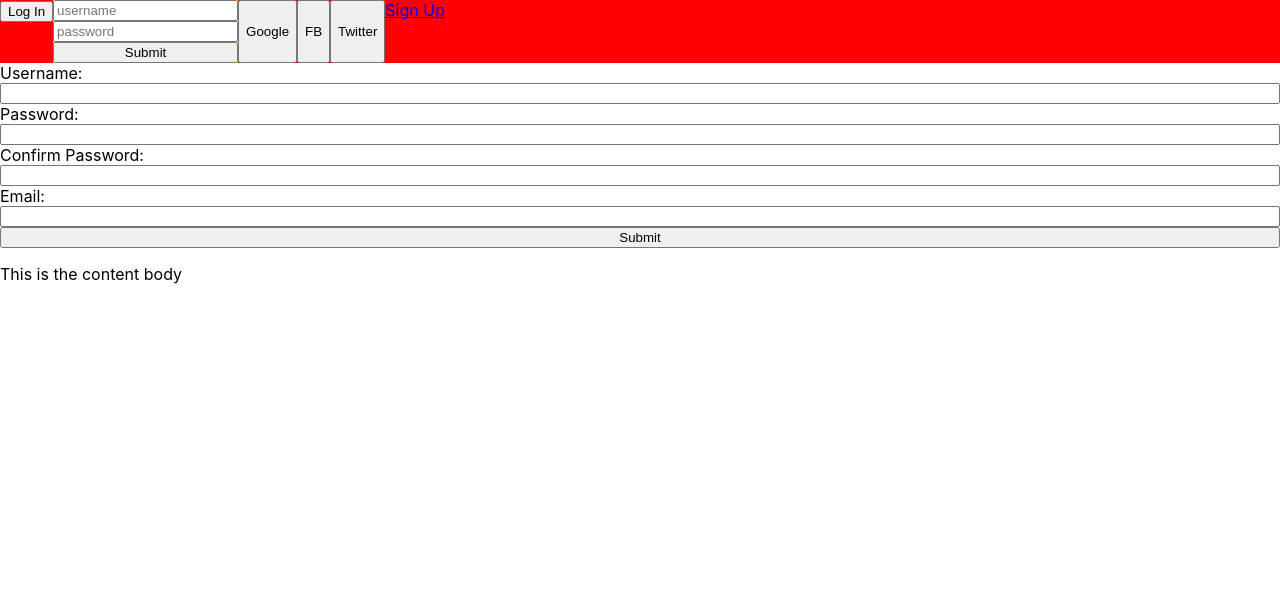
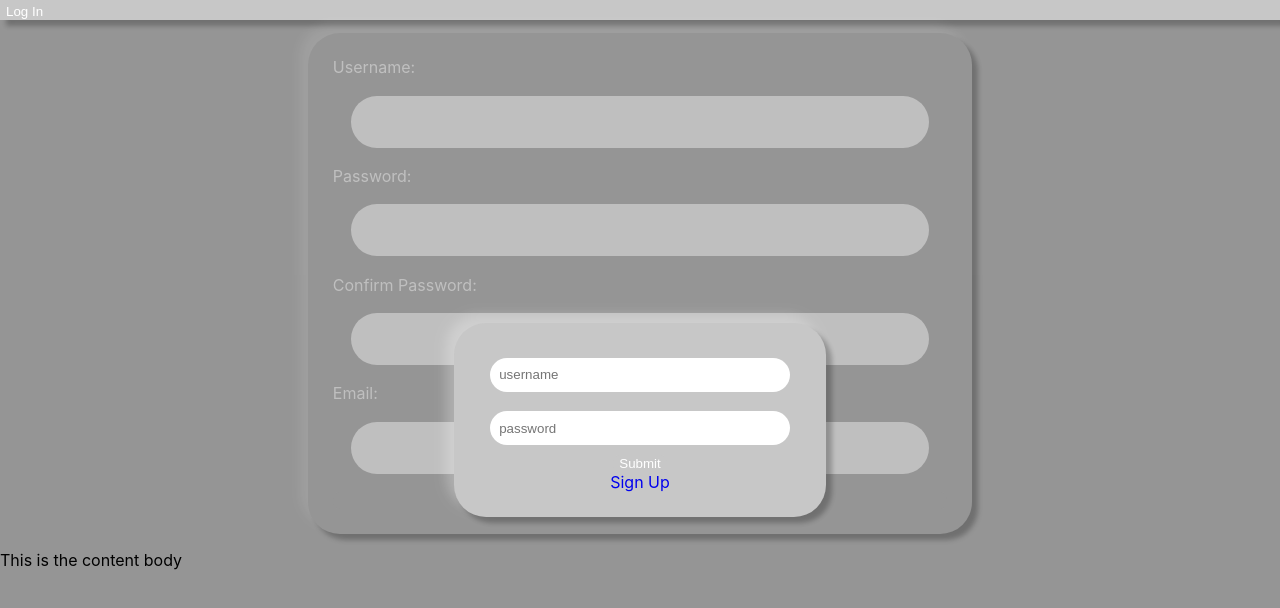
Before and after one commit to MS-Izoku/documentor-react, a React (Create React App) app: page /create-account in a window 1280 px wide. Both pictures are taken after a click on the button "Log In". Shown: the top 608 px of the page. Built offline with nearby package versions, Linux system fonts and the light colour scheme.

Commit message:
login modal can now popup and click out

```diff
--- a/package.json
+++ b/package.json
@@ -7,6 +7,7 @@
     "@testing-library/react": "^9.5.0",
     "@testing-library/user-event": "^7.2.1",
     "lodash": "^4.17.15",
+    "mdbreact": "^4.25.6",
     "react": "^16.13.1",
     "react-dom": "^16.13.1",
     "react-router-dom": "^5.1.2",
--- a/src/App.css
+++ b/src/App.css
@@ -1,48 +1,121 @@
-*{
-  --background-color: rgb(255 , 255 , 255);
-  --font-color: rgb(0 , 0 , 0);
-  --shadow-color: rgba(0 , 0 , 0 , 0.25);
+* {
+    --background-color: rgb(199, 199, 199);
+    --font-color: rgb(0, 0, 0);
+    --shadow-color: rgba(0, 0, 0, 0.25);
+    --highlight-color: rgba(255, 255, 255, 0.5);
+    /*#region Nu Variables */
+    --nu-text: rgb(255, 255, 255);
+    --nu-shadow-spread: 5px;
+    --nu-shadow-v: 6px;
+    --nu-shadow-h: 6px;
+    --nu-shadow-color: rgba(0, 0, 0, 0.25);
+    --nu-highlight-color: rgba(255 , 255 , 255 , 0.25);
 
+    --nu-shadow: var(--nu-shadow-h) var(--nu-shadow-v) var(--nu-shadow-spread) 0 var(--nu-shadow-color),
+                 -8px -8px 12px 0 var(--nu-highlight-color);
+    --nu-indent: var(--nu-shadow-h) var(--nu-shadow-v) var(--nu-shadow-spread) 0 var(--nu-shadow-color) inset,
+                -8px -8px 12px 0 var(--nu-highlight-color) inset;
+    /*#endregion */
 }
 
-.wrapper{
-  display: flex;
+body {
+    background-color: var(--background-color);
 }
 
-.wrapper-col{
-  display: flex;
-  flex-direction: column;
+#page-header {
+    box-shadow: var(--nu-shadow);
+    display: flex;
 }
 
-#page-header{
-  background: red;
-  display: flex;
+#login-area {
+    display: flex;
+    flex-direction: column;
+    justify-content: center;
+    align-self: right;
 }
 
-#login-area{
-  display: flex;
-  flex-direction: column;
-  justify-content:center;
-  align-self: right;
+#login-area a {
+    text-align: center;
+    text-decoration: none;
 }
 
-#login-area a{
-  color: yellow;
-  text-align: center;
-  text-decoration: none;
+#login {
+    display: flex;
+    flex-direction: column;
 }
 
-#login{
-  display: flex;
-  flex-direction: column;
+#oauth-login {
+    display: flex;
+    justify-content: center;
 }
 
-#oauth-login{
-  display: flex;
-  justify-content: center;
+#sign-up {
+    display: flex;
+    flex-direction: column;
+    width: 50%;
+    min-width: 50%;
 }
 
-#sign-up{
+.page-area {
+    --side-margin: 2%;
+    --vertical-margin: 1%;
+    display: flex;
+    justify-content: center;
+    margin: var(--vertical-margin) var(--side-margin) var(--vertical-margin) var(--side-margin);
+}
+
+.page-overlay{
+  width: 100%;
+  min-width: 100%;
+
+  height: 100%;
+  min-height: 100%;
+
   display: flex;
-  flex-direction: column;
+  position: fixed;
+  background: rgba(0 , 0 , 0 , 0.25);
 }
+
+.page-overlay *{
+  margin: auto;
+}
+
+.w-25{
+  width: 25%;
+  min-width: 25%;
+}
+
+/*#region Nu */
+.nu-button {
+    background: var(--background-color);
+    border-radius: 0.5em;
+    color: var(--nu-text);
+    border: none;
+}
+
+.nu-form {
+    background: var(--background-color);
+    border-radius: 2em;
+    padding: 2%;
+    color: var(--nu-text);
+    border: none;
+    box-shadow: var(--nu-shadow);
+}
+
+.nu-input {
+    background: white;
+    border-radius: 3em;
+    padding: 3%;
+    color: black;
+    border: none;
+    margin: 3%;
+}
+
+.nu-frame {
+    background: var(--background-color);
+    border-radius: 0.5em;
+    border: 5px solid green;
+}
+
+
+/*#endregion */
--- a/src/App.js
+++ b/src/App.js
@@ -2,12 +2,13 @@ import React, { Component } from "react";
 import { BrowserRouter as Router, Route } from "react-router-dom";
 import AppHeader from "./Containers/AppHeader";
 import { baseURL } from "./services/asyncHelper";
+import LoginForm from "./Containers/LoginForm";
 import "./App.css";
 
 //#region Pages
 import CreateAccountPage from "./Pages/CreateAccountPage";
 import Error404Page from "./Pages/Error404Page";
-import HomePage from './Pages/HomePage'
+import HomePage from "./Pages/HomePage";
 ////#endregion
 
 class App extends Component {
@@ -17,6 +18,7 @@ class App extends Component {
       profile_img: undefined,
     },
     loggedIn: window.localStorage.token !== undefined,
+    loginModalActive: false,
   };
 
   logIn = (userObj) => {
@@ -31,6 +33,10 @@ class App extends Component {
         username: "",
       },
     });
+  };
+
+  toggleLoginModal = () => {
+    this.setState({ loginModalActive: !this.state.loginModalActive });
   };
 
   componentDidMount() {
@@ -59,9 +65,16 @@ class App extends Component {
           loggedIn={this.state.loggedIn}
           login={this.logIn}
           logOut={this.logOut}
+          toggleLoginModal={this.toggleLoginModal}
         />
-        {/* <Route path="*" component={Error404Page} /> */}
-        <Route exact path="/" component={HomePage}/>
+        <LoginForm
+          login={this.login}
+          toggleLoginModal={this.toggleLoginModal}
+          style={{
+            visibility: this.state.loginModalActive ? "" : "hidden",
+          }}
+        />
+        <Route exact path="/" component={HomePage} />
         <Route path="/create-account">
           <CreateAccountPage login={this.login} />
         </Route>
--- a/src/Containers/AppHeader.js
+++ b/src/Containers/AppHeader.js
@@ -1,4 +1,5 @@
 import React, { Component } from "react";
+import { MDBIcon } from "mdbreact";
 import LoginForm from "./LoginForm.js";
 // import CreateAccountForm from './CreateAccountForm'
 
@@ -10,39 +11,13 @@ export default class AppHeader extends Component {
     };
   }
 
-  toggleModal = () => {
-    this.setState({ loginModalActive: !this.state.loginModalActive });
-  };
-
   render() {
     return (
       <header id="page-header">
-        {/* <div
-          id="login-area"
-        >
-          {this.props.loggedIn ? (
-            <UserArea
-              user={this.props.user}
-              logOut={this.props.logOut}
-              toggleModal={this.toggleModal}
-            />
-          ) : (
-
-          )}
-        </div> */}
         <UserArea
           user={this.props.user}
           logOut={this.props.logOut}
-          toggleModal={this.toggleModal}
-        />
-
-        <LoginForm
-          login={this.props.login}
-          style={{
-            color: "blue",
-            background: "yellow",
-            visibility: this.state.loginModalActive ? "" : "hidden"
-          }}
+          toggleLoginModal={this.props.toggleLoginModal}
         />
       </header>
     );
@@ -53,13 +28,19 @@ const UserArea = (props) => {
   return (
     <div id="user-area">
       <button
+        className="nu-button"
         onClick={() => {
           localStorage.token === undefined
-            ? props.toggleModal()
+            ? props.toggleLoginModal()
             : props.logOut();
         }}
       >
         {props.user.username === undefined ? "Log In" : props.user.username}
+        {props.user.profilePic !== undefined ? (
+          <img src={props.user.profilePic} alt="profile-pic" />
+        ) : (
+          <MDBIcon icon="user-circle" />
+        )}
       </button>
     </div>
   );
--- a/src/Containers/CreateAccountForm.js
+++ b/src/Containers/CreateAccountForm.js
@@ -62,32 +62,33 @@ export default class CreateAccountForm extends Component {
 
   render() {
     return (
-      <form onSubmit={this.handleSubmit} id="sign-up">
+
+      <form onSubmit={this.handleSubmit} id="sign-up" className="nu-form">
         <label htmlFor="username">Username:</label>
-        <input name="username" type="text" autoComplete="username"/>
+        <input name="username" type="text" autoComplete="username" className="nu-input"/>
         {this.state.errors.usernameError === null
           ? null
           : ErrorHandler(this.state.errors.usernameError)}
 
         <label htmlFor="password">Password: </label>
-        <input name="password" type="password" autoComplete="new-password" />
+        <input name="password" type="password" autoComplete="new-password" className="nu-input"/>
         {this.state.errors.passwordError === null
           ? null
           : ErrorHandler(this.state.errors.passwordError)}
 
         <label htmlFor="passwordConfirmation">Confirm Password:</label>
-        <input name="passwordConfirmation" type="password"/>
+        <input name="passwordConfirmation" type="password" className="nu-input"/>
         {this.state.errors.passwordConfirmationError === null
           ? null
           : ErrorHandler(this.state.errors.passwordConfirmationError)}
 
         <label htmlFor="email">Email:</label>
-        <input name="email" type="text" autoComplete="email"/>
+        <input name="email" type="text" autoComplete="email" className="nu-input"/>
         {this.state.errors.emailError === null
           ? null
           : ErrorHandler(this.state.errors.emailError)}
 
-        <input type="submit" />
+        <input type="submit" className="nu-button"/>
       </form>
     );
   }
--- a/src/Containers/LoginForm.js
+++ b/src/Containers/LoginForm.js
@@ -1,6 +1,7 @@
 import React, { Component } from "react";
-import { baseURL } from '../services/asyncHelper'
-import {Link} from 'react-router-dom'
+import { baseURL } from "../services/asyncHelper";
+import { Link } from "react-router-dom";
+import { MDBIcon } from "mdbreact";
 
 class LoginForm extends Component {
   constructor() {
@@ -39,40 +40,45 @@ class LoginForm extends Component {
     // loginUserOAuth();
   };
 
+  ignoreClick = (event) =>{
+    event.stopPropagation();
+  }
+
   render() {
-    console.log(this.props.style)
     return (
-      <>
-        <form id="login" onSubmit={this.handleSubmit} style={this.props.style ? this.props.style : {}}>
+      <div
+        id="login-area"
+        style={this.props.style ? this.props.style : {}}
+        className="page-overlay"
+        onClick={this.props.toggleLoginModal}
+      >
+        <form id="login" className="nu-form w-25" onSubmit={this.handleSubmit} onClick={this.ignoreClick}>
           <input
             name="username"
             type="text"
+            className="nu-input"
             onChange={this.handleChange}
             placeholder="username"
           />
           <input
             name="password"
             type="password"
+            className="nu-input"
             onChange={this.handleChange}
             placeholder="password"
           />
-          <input type="submit" />
+          <input type="submit" className="nu-button" />
+
+          <div id="oauth-login">
+            <MDBIcon fab icon="google" size="lg" />
+            <MDBIcon fab icon="facebook-square" size="lg" />
+            <MDBIcon fab icon="twitter-square" size="lg" />
+          </div>
+          <Link to="/create-account">Sign Up</Link>
         </form>
-        <div id="oauth-login">
-          <button name="google" onClick={this.handleOauthLogin}>
-            Google
-          </button>
-          <button name="facebook" onClick={this.handleOauthLogin}>
-            FB
-          </button>
-          <button name="twitter" onClick={this.handleOauthLogin}>
-            Twitter
-          </button>
-        </div>
-        <Link to="/create-account">Sign Up</Link>
-      </>
+      </div>
     );
   }
 }
 
-export default LoginForm
+export default LoginForm;
--- a/src/Pages/CreateAccountPage.js
+++ b/src/Pages/CreateAccountPage.js
@@ -2,7 +2,7 @@ import React from 'react'
 import CreateAccountForm from '../Containers/CreateAccountForm'
 
 const CreateAccountPage = (props) =>{
-    return <div>
+    return <div className="page-area">
         <CreateAccountForm login={props.login} />
     </div>
 }
```
Also changed, not shown: 1 other file (tests, documents, lock files or other folders).
